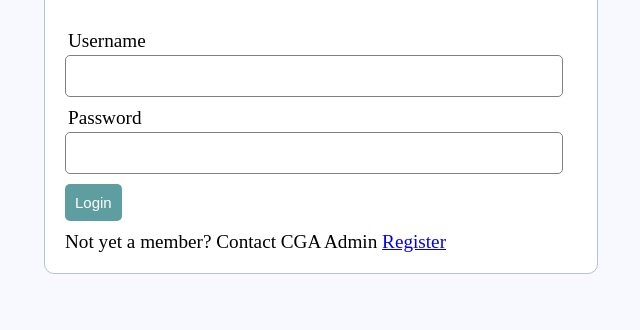
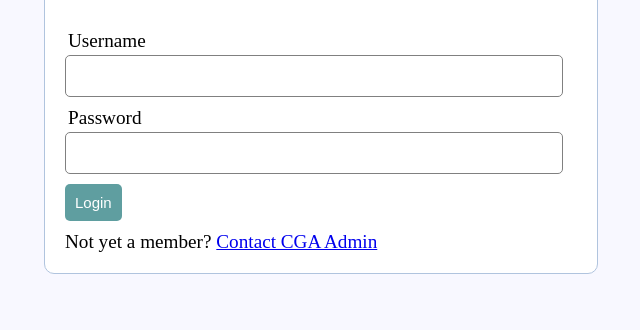
Before and after one commit to shafiqimtiaz/Coding-SandBox, a PHP site: page /login.php in a window 1280 px wide. Shown: the part 125-455 px from the top of the page, without its empty margins (319-959 px from the left). Run offline with PHP 8.4, Linux system fonts and the light colour scheme.

Commit message:
chnages to login

```diff
--- a/PHP/CGA/YT/login.php
+++ b/PHP/CGA/YT/login.php
@@ -29,7 +29,7 @@
             <button type="submit" class="btn" name="login_user">Login</button>
         </div>
         <p>
-            Not yet a member? Contact CGA Admin <a href="register.php">Register</a>
+            Not yet a member? <a href="register.php">Contact CGA Admin</a>
         </p>
     </form>
 </body>
```
